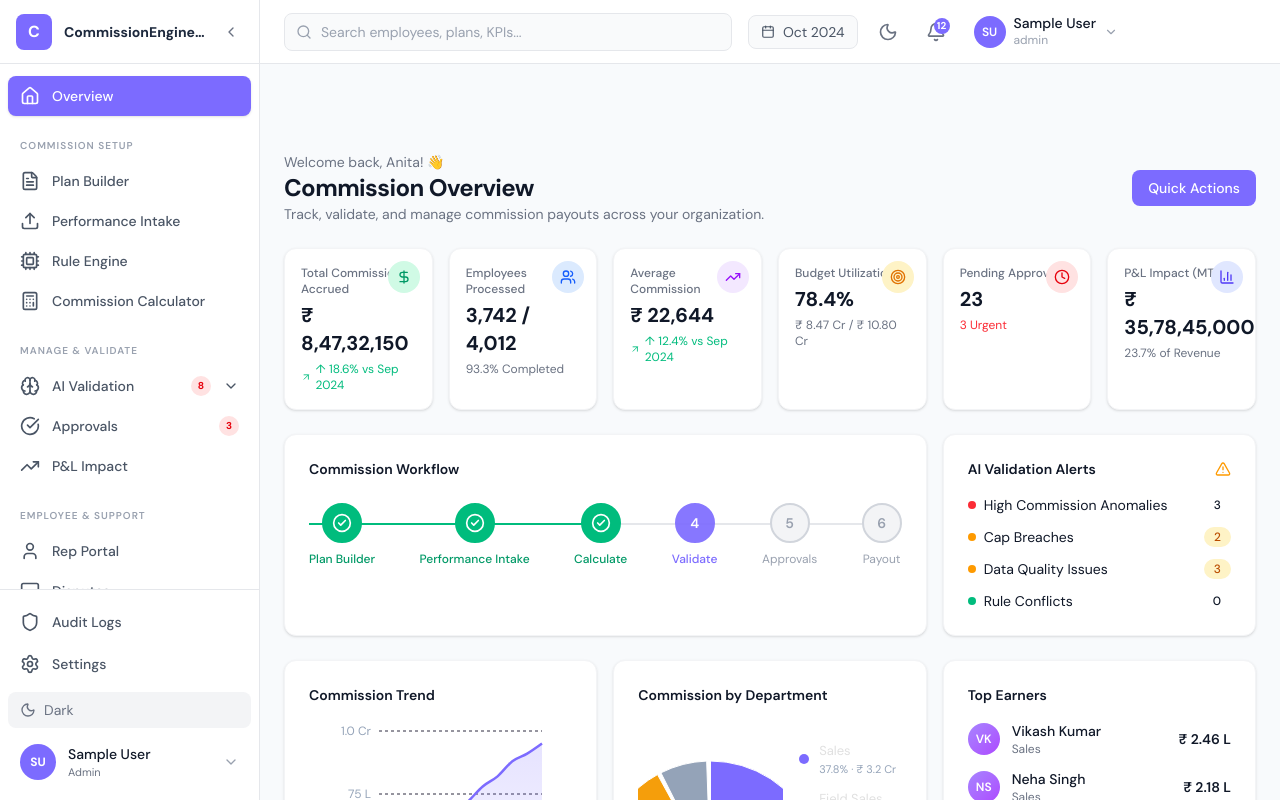
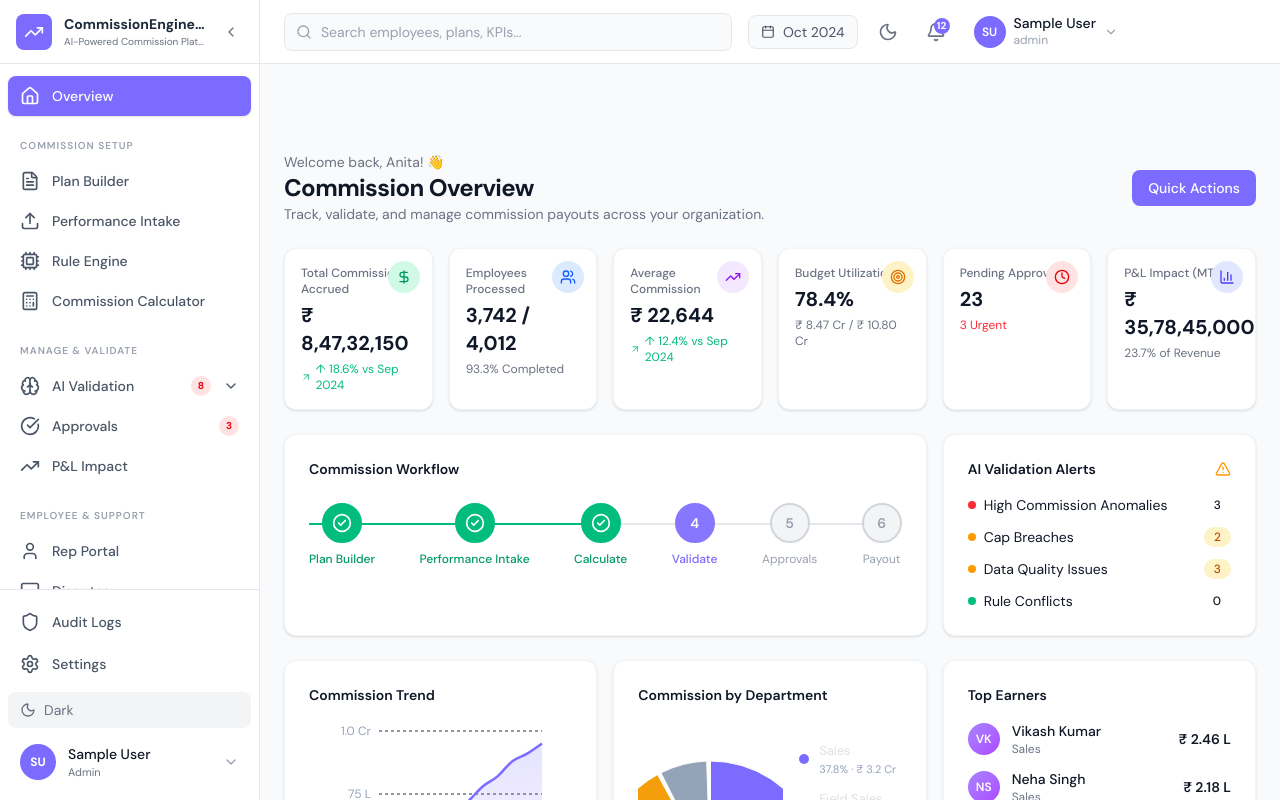
Before and after one commit to hvs-finmarkai/CommissionEngine-AI, a React app in the folder frontend/: page / in a window 1280 px wide. Shown: the top 800 px of the page. Built offline with nearby package versions, Linux system fonts and the light colour scheme; sample sign-in values are in the browser's storage; the HTML template or start-up script is replaced by a standard one.

Commit message:
feat(frontend): update logo to TrendingUp icon matching PnL project style

```diff
--- a/frontend/src/components/layout/sidebar.jsx
+++ b/frontend/src/components/layout/sidebar.jsx
@@ -103,11 +103,12 @@ export default function Sidebar() {
     >
       <div className="flex h-16 items-center gap-3 px-4 border-b border-gray-200 dark:border-gray-800">
         <div className="flex h-9 w-9 shrink-0 items-center justify-center rounded-lg bg-[#7C6BFF]">
-          <span className="text-white font-bold text-base">C</span>
+          <TrendingUp className="h-5 w-5 text-white" />
         </div>
         {!sidebarCollapsed && (
           <div className="flex-1 min-w-0">
             <p className="text-sm font-bold truncate">CommissionEngine AI</p>
+            <p className="text-[10px] text-gray-500 dark:text-gray-400 truncate">AI-Powered Commission Platform</p>
           </div>
         )}
         <button
--- a/frontend/src/pages/login/index.jsx
+++ b/frontend/src/pages/login/index.jsx
@@ -39,7 +39,10 @@ export default function LoginPage() {
         <div className="text-center mb-8">
           <div className="flex items-center justify-center gap-3 mb-4">
             <div className="flex h-12 w-12 items-center justify-center rounded-xl bg-[#7C6BFF]">
-              <span className="text-2xl font-bold text-white">C</span>
+              <svg className="h-7 w-7 text-white" fill="none" stroke="currentColor" viewBox="0 0 24 24" strokeWidth={2} strokeLinecap="round" strokeLinejoin="round">
+                <polyline points="22 7 13.5 15.5 8.5 10.5 2 17" />
+                <polyline points="16 7 22 7 22 13" />
+              </svg>
             </div>
           </div>
           <h1 className="text-2xl font-bold text-white">CommissionEngine AI</h1>
```
